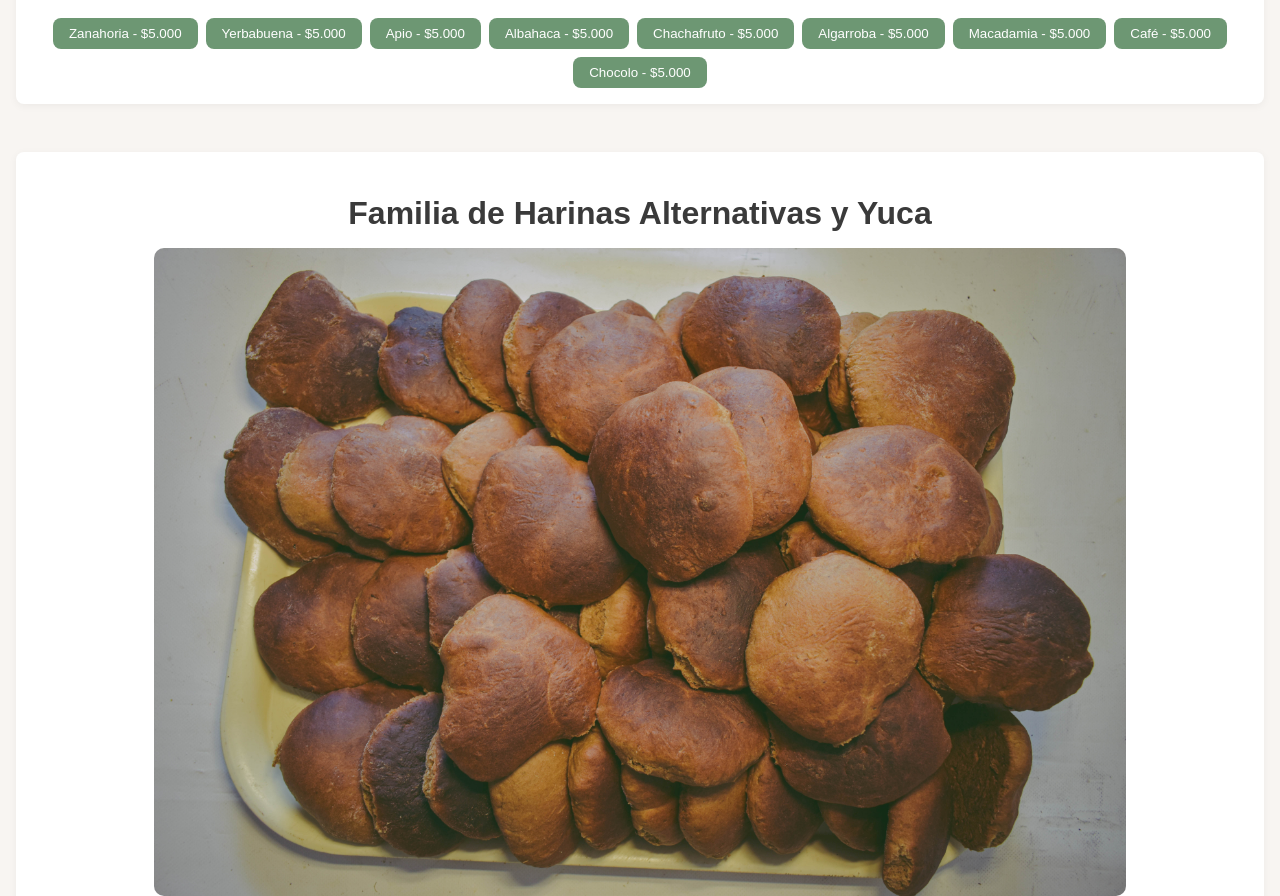
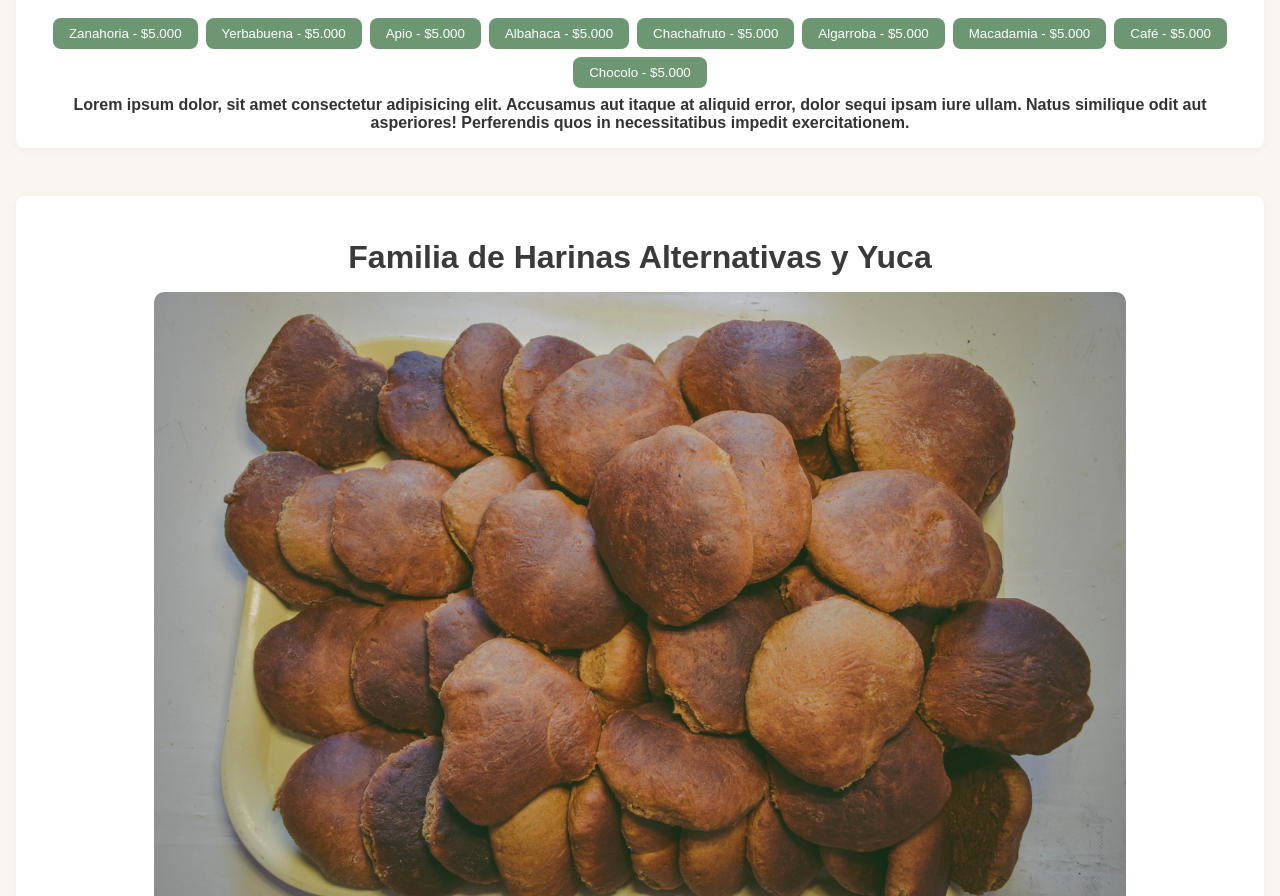
Before and after one commit to Elcoca20/TortiFruit_WebPage, a plain HTML site: page index.html in a window 1280 px wide. Shown: the part 1750-2646 px from the top of the page. Drawn offline with Linux system fonts and the light colour scheme.

Commit message:
agreage un lorem pa probar

```diff
--- a/index.html
+++ b/index.html
@@ -55,6 +55,7 @@
                 <li><button data-nombre="Torta de Macadamia" data-precio="5000">Macadamia - $5.000</button></li>
                 <li><button data-nombre="Torta de Café" data-precio="5000">Café - $5.000</button></li>
                 <li><button data-nombre="Torta de Chocolo" data-precio="5000">Chocolo - $5.000</button></li>
+                <p>Lorem ipsum dolor, sit amet consectetur adipisicing elit. Accusamus aut itaque at aliquid error, dolor sequi ipsam iure ullam. Natus similique odit aut asperiores! Perferendis quos in necessitatibus impedit exercitationem.</p>
             </ul>
             </div>
         </section>
```
